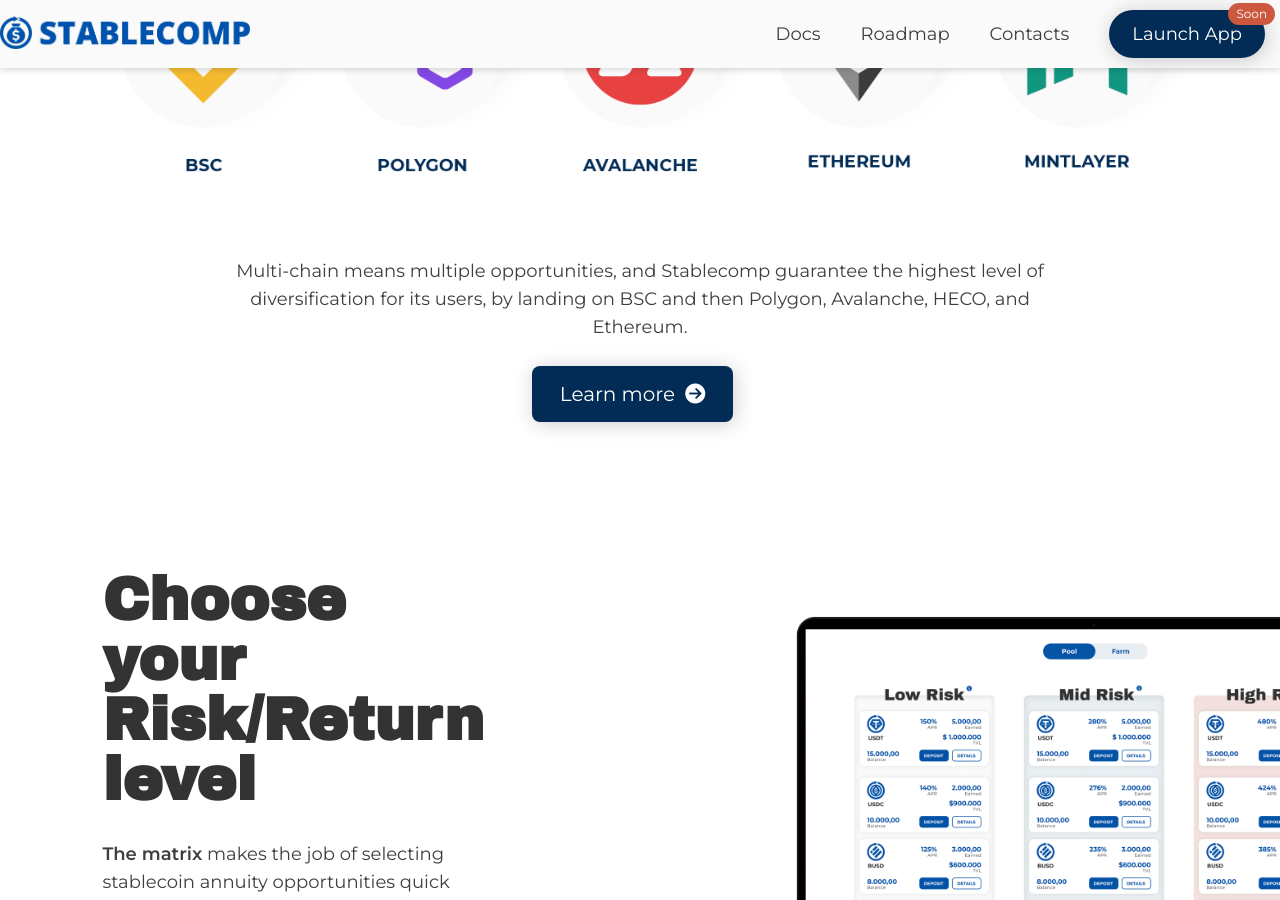
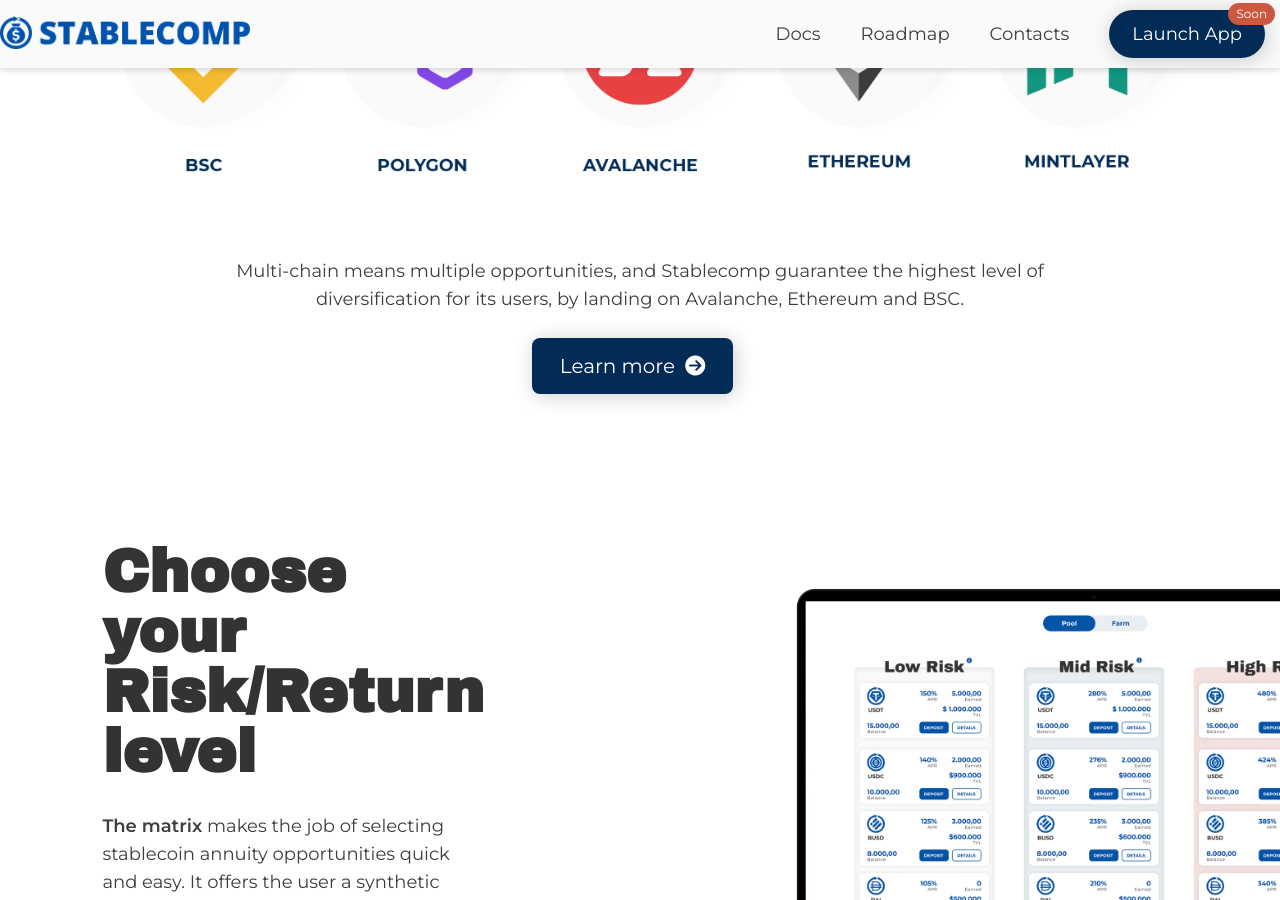
Before and after one commit to Stablecomp/Stablecomp.com, a Jekyll site: the page built from index.md, in a window 1280 px wide and 900 px high, scrolled down 1785 px. Built offline with Jekyll 4.4.1, drawn with Linux system fonts in a browser that asks for light colours; nearby versions of some CDN libraries.

Commit message:
Update index.md

```diff
--- a/index.md
+++ b/index.md
@@ -83,7 +83,7 @@
     <div class="scomp-multichain__content">
     <h3 class="big-text reveal">Multi-Chain</h3>
     <img class="reveal" src="{{ "/assets/img/scomp-multichain.png" | relative_url }}" alt="Stablecomp is a multichain defi platform. Stablecomp guarantee the highest level of diversification for its users, by landing on BSC and then Polygon, Avalanche, Ethereum and Mintlayer chains.">
-    <p class="reveal">Multi-chain means multiple opportunities, and Stablecomp guarantee the highest level of diversification for its users, by landing on BSC and then Polygon, Avalanche, HECO, and Ethereum.</p>
+    <p class="reveal">Multi-chain means multiple opportunities, and Stablecomp guarantee the highest level of diversification for its users, by landing on Avalanche, Ethereum and BSC.</p>
     <a href="{{ "/#scomp-contact" | relative_url }}" class="button">Learn more <i class="fas fa-arrow-circle-right"></i></a>
     </div>
   </section>
```
